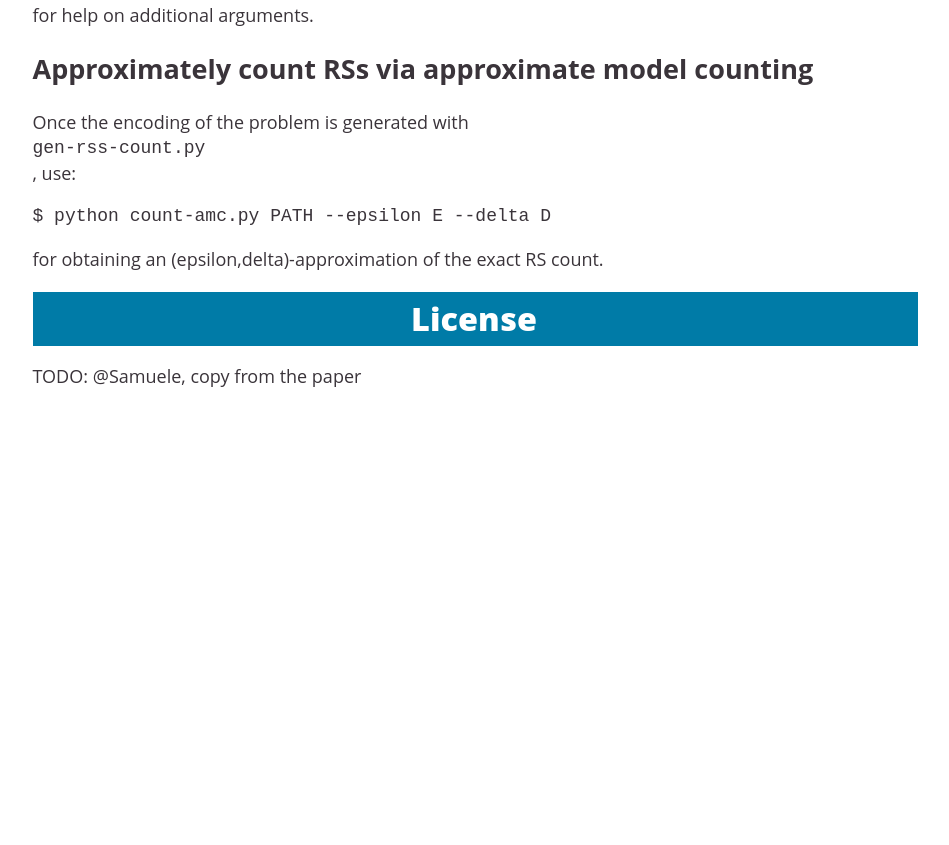
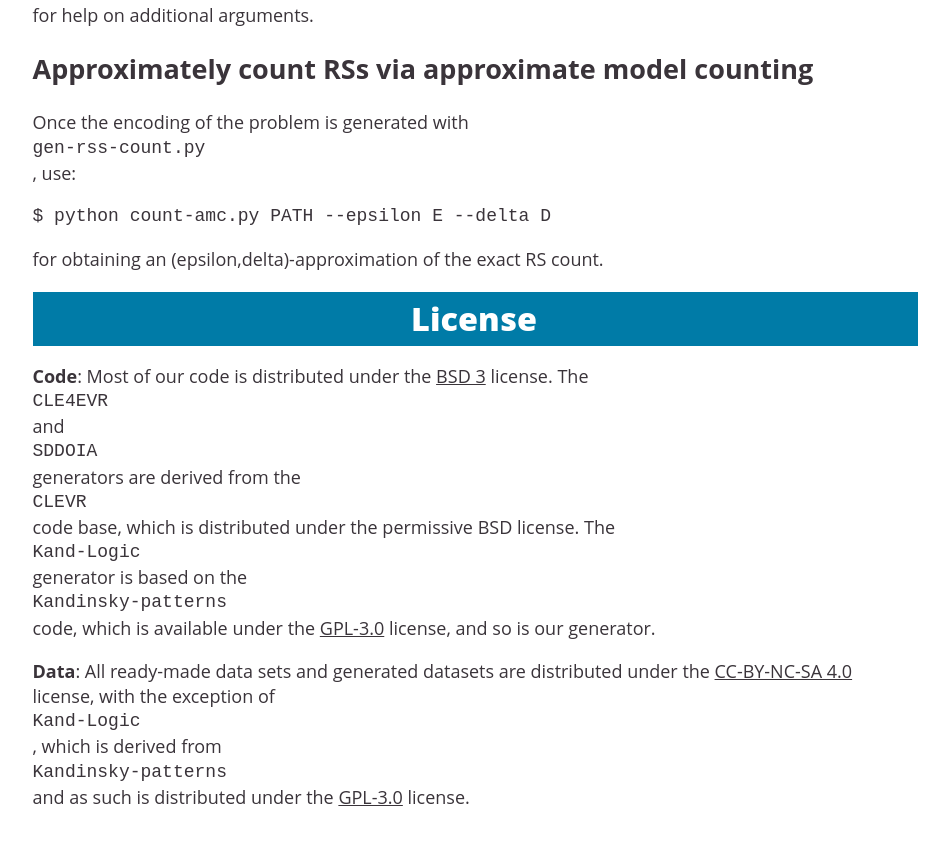
Before and after one commit to unitn-sml/rsbench, a Jekyll site: the page built from index.md, in a window 1280 px wide and 900 px high, scrolled down 7245 px. Shown: the top 845 px of the window, without its empty margins (165-1114 px from the left). Built offline with Jekyll 4.4.1, drawn with Linux system fonts in a browser that asks for light colours; our own code applies the rules of GitHub Pages for plain Markdown files; before the commit the page ends 7724 px from its top, so only the background shows below that.

Commit message:
index: add license blurb.

````diff
--- a/index.md
+++ b/index.md
@@ -199,6 +199,19 @@ $ python count-amc.py PATH --epsilon E --delta D
 ```
 for obtaining an (epsilon,delta)-approximation of the exact RS count.
 
+
 <h1 class="heading blue"><a name="license">License</a></h1>
 
-TODO: @Samuele, copy from the paper
+**Code**: Most of our code is distributed under the [BSD
+3](https://opensource.org/license/bsd-3-clause) license.  The `CLE4EVR` and
+`SDDOIA` generators are derived from the `CLEVR` code base, which is
+distributed under the permissive BSD license.  The `Kand-Logic` generator is
+based on the `Kandinsky-patterns` code, which is available under the
+[GPL-3.0](https://www.gnu.org/licenses/gpl-3.0.en.html) license, and so is our
+generator.
+
+**Data**: All ready-made data sets and generated datasets are distributed under
+the [CC-BY-NC-SA 4.0](https://creativecommons.org/licenses/by-nc-sa/4.0/)
+license, with the exception of `Kand-Logic`, which is derived from
+`Kandinsky-patterns` and as such is distributed under the
+[GPL-3.0](https://www.gnu.org/licenses/gpl-3.0.en.html) license.
````
